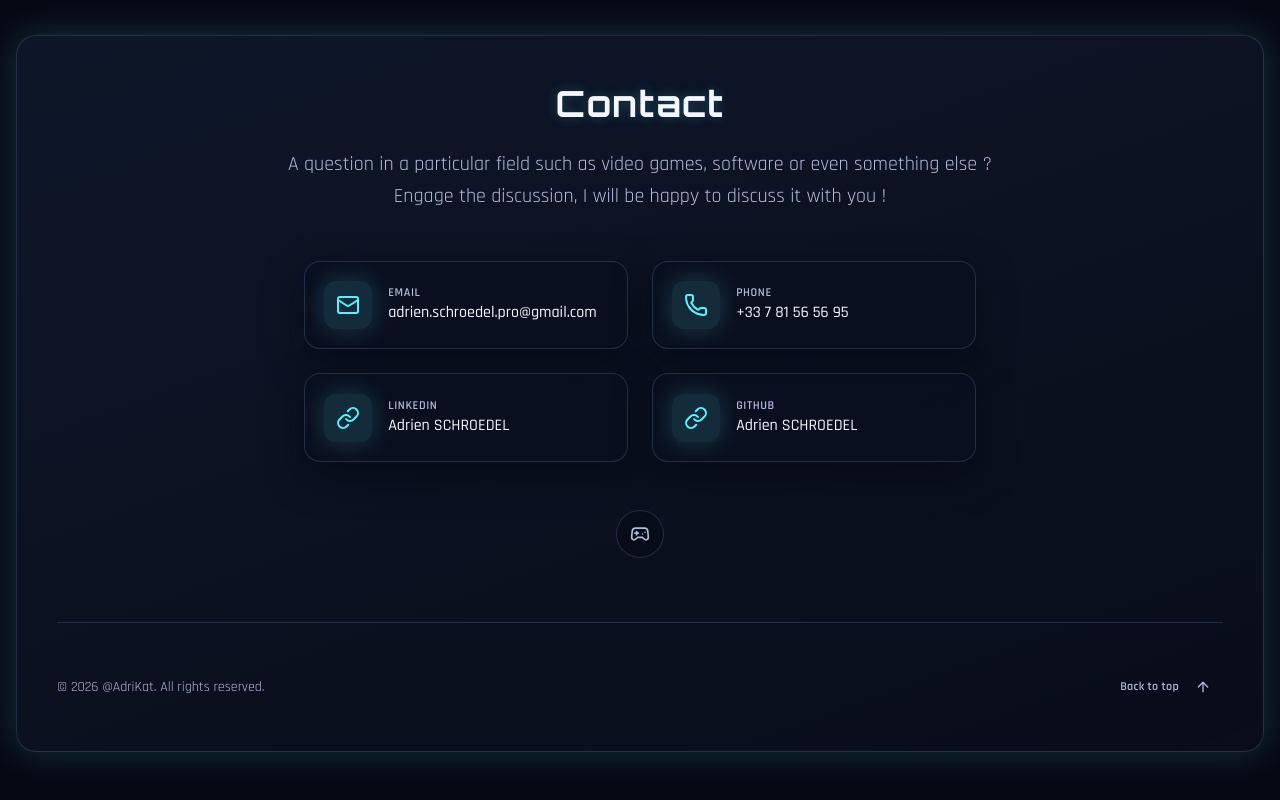
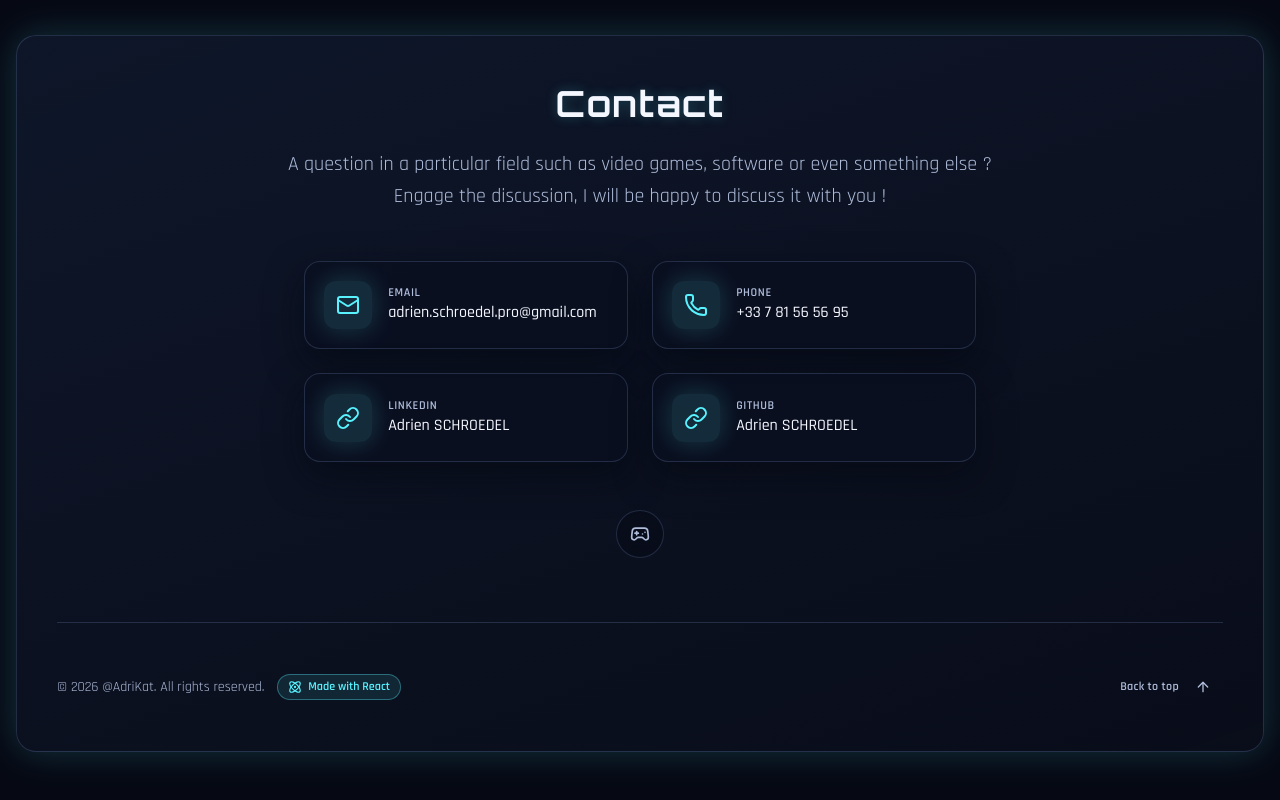
Before and after one commit to AdriKat2022/kat-portfolio, a React (Vite) app: page / in a window 1280 px wide. Shown: the part 3499-4299 px from the top of the page. Built offline with nearby package versions, Linux system fonts and the light colour scheme.

Commit message:
add made with react badge to footer

```diff
--- a/documentation/TODO.md
+++ b/documentation/TODO.md
@@ -3,7 +3,7 @@
 - [x] Centralize all the data (phone, email, social links) into a single `data/` file for easier maintenance.
 - [x] Make Currently Seeking cards align in height.
 - [x] Change the About skills section to be display a grid instead of a list. Hide the progress bars.
-- [ ] Add "Made with React" badge to footer.
+- [x] Add "Made with React" badge to footer.
 - [ ] Add "Last Updated" date to footer.
 - [x] Find a solution for the Brand Icons in the contact section.
 - [x] Fix the email icon size in the contact section.
--- a/src/components/layout/Contact.tsx
+++ b/src/components/layout/Contact.tsx
@@ -1,5 +1,5 @@
 import { useTranslation } from 'react-i18next';
-import { ArrowUp } from 'lucide-react';
+import { ArrowUp, Atom } from 'lucide-react';
 import { Button } from '@/components/ui/Button';
 import { contactMethods, socials, type ContactMethod, type SocialLink } from '@/data/contact';
 
@@ -83,9 +83,15 @@ export function Contact() {
           </div>
 
           <div className="w-full pt-12 border-t border-[var(--border)] flex flex-col md:flex-row items-center justify-between gap-6">
-            <p className="text-theme text-sm">
-              © {new Date().getFullYear()} @AdriKat. {t('sections.contact.rights-reserved')}
-            </p>
+            <div className="flex items-center gap-3">
+              <p className="text-theme text-sm">
+                © {new Date().getFullYear()} @AdriKat. {t('sections.contact.rights-reserved')}
+              </p>
+              <span className="react-badge">
+                <Atom className="h-3.5 w-3.5" />
+                Made with React
+              </span>
+            </div>
 
             <Button variant="ghost" size="sm" onClick={scrollToTop} className="group">
               {t('sections.contact.back-to-top')}
--- a/src/index.css
+++ b/src/index.css
@@ -599,6 +599,19 @@ a {
 		transform: translateX(-50%) translateY(0);
 	}
 
+	.react-badge {
+		display: inline-flex;
+		align-items: center;
+		gap: 0.4rem;
+		border-radius: 9999px;
+		border: 1px solid var(--accent-border);
+		background: rgba(88, 243, 255, 0.1);
+		padding: 0.2rem 0.65rem;
+		font-size: 0.75rem;
+		font-weight: 600;
+		color: var(--accent);
+	}
+
 	.project-card {
 		position: relative;
 		display: flex;
```
